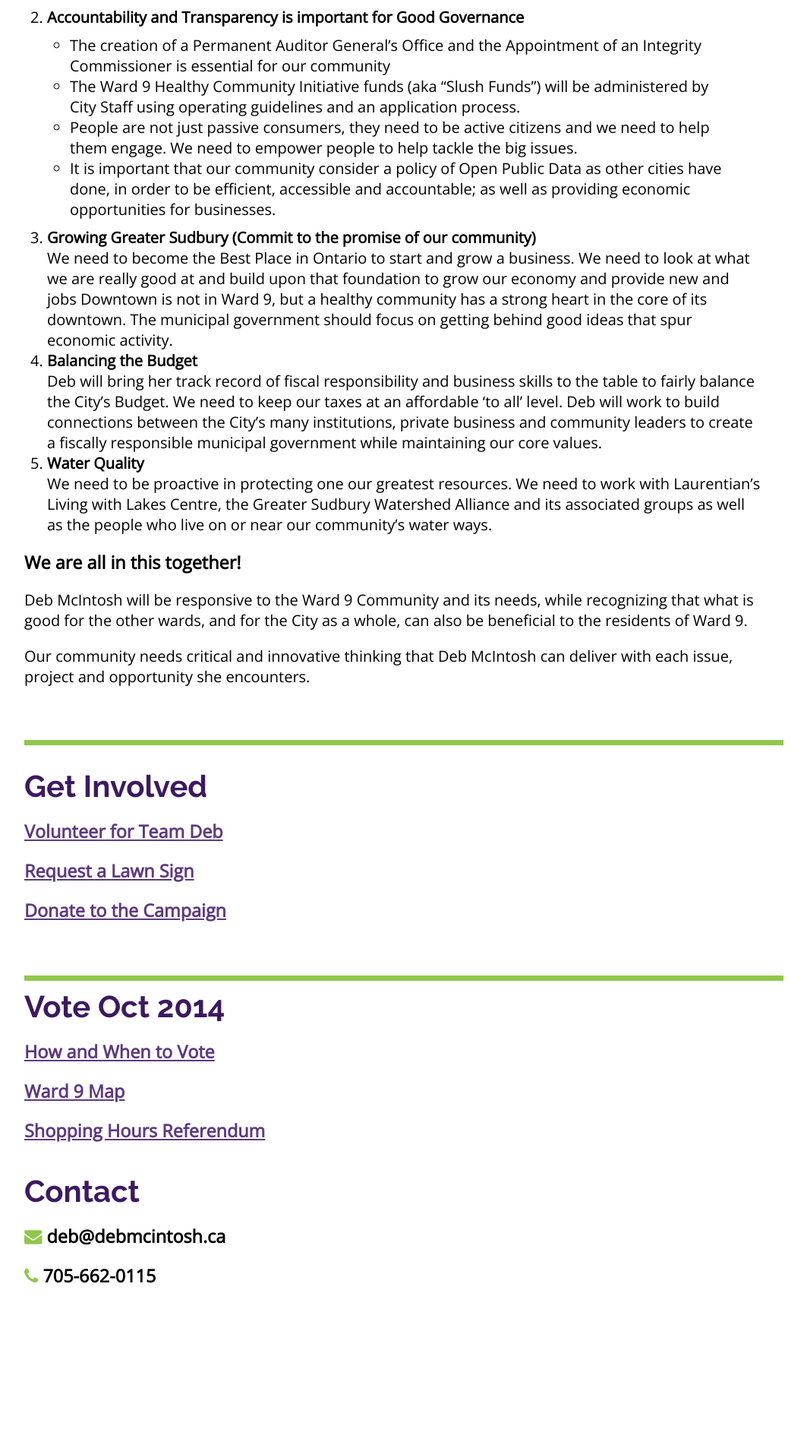
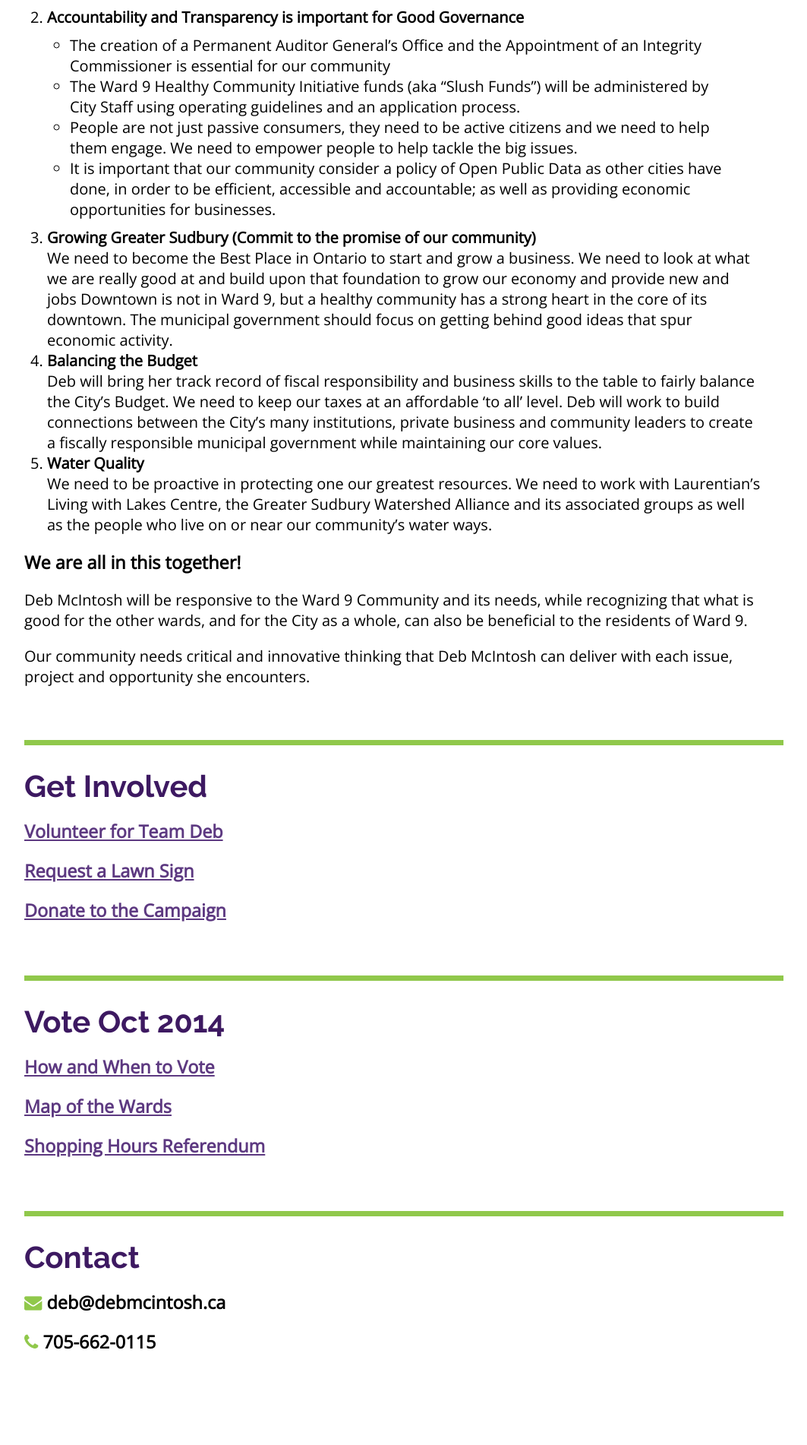
Before and after one commit to devonoel/debsite, a Jekyll site: the page built from index.html, in a window 1280 px wide. Shown: the part 2749-4651 px from the top of the page at 76% size, without its empty margins (108-1171 px from the left). Built offline with Jekyll 4.4.1, drawn with Linux system fonts in a browser that asks for light colours; nearby versions of some CDN libraries; Markdown is read by kramdown in place of the engine named in the settings; before the commit the page ends 4564 px from its top, so only the background shows below that.

Commit message:
Misc changes

```diff
--- a/css/main.css
+++ b/css/main.css
@@ -107,15 +107,15 @@ h2 {
   margin: 0 auto;
 }
 
-#platform, #about, #contribute, #contact {
+#platform, #about, #contribute, #vote, #contact {
   padding-bottom: 60px;
 }
 
-#platform, #about, #contribute {
+#platform, #about, #contribute, #vote {
   border-bottom: 7px solid #90c84b;
 }
 
-#about h1, #contribute h1, #contact h1 {
+#about h1, #contribute h1, #vote h1, #contact h1 {
   margin-top: 20px;
 }
 
--- a/index.html
+++ b/index.html
@@ -149,7 +149,7 @@ title: Deb McIntosh
     <h3><a href="http://www.greatersudbury.ca/inside-city-hall/election-2014/">
       How and When to Vote</a></h3>
     <h3><a href="http://www.greatersudbury.ca/linkservid/78B5F97E-0F36-CE09-5AD34E82ECDBCBB3/showMeta/0/">
-      Ward 9 Map</a></h3>
+      Map of the Wards</a></h3>
     <h3><a href="http://www.greatersudbury.ca/inside-city-hall/election-2014/referendum-2014/">
       Shopping Hours Referendum</a></h3>
     <!--
```
Also changed, not shown: 2 other files.
